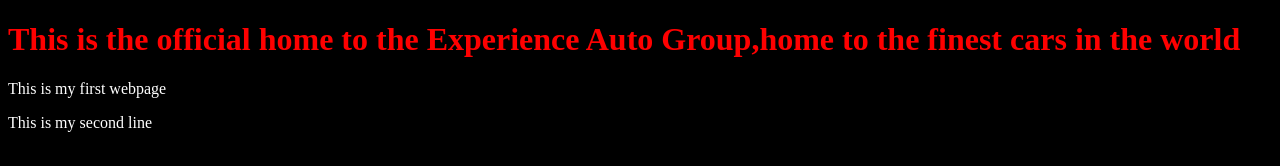
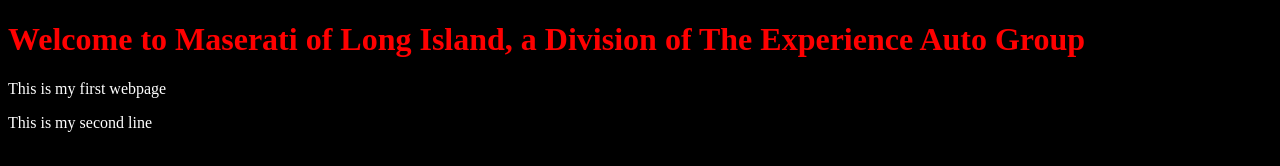
Before and after one commit to glh222/glh222.github.io, a plain HTML site: page index.html in a window 1280 px wide. Drawn offline with Linux system fonts and the light colour scheme.

Commit message:
name change

```diff
--- a/index.html
+++ b/index.html
@@ -2,10 +2,10 @@
 <html>
 	<head>
 		<link rel="stylesheet" type="text/css" href="styles.css">
-		<title>"The Experience Auto Group"</title>
+		<title>"Maserati of Long Island"</title>
 	</head>
 	<body>
-		<h1>This is the official home to the Experience Auto Group,home to the finest cars in the world</h1>
+		<h1>Welcome to Maserati of Long Island, a Division of The Experience Auto Group</h1>
 		<p>This is my first webpage</p>
 		<p>This is my second line</p>
 	</body>
```
